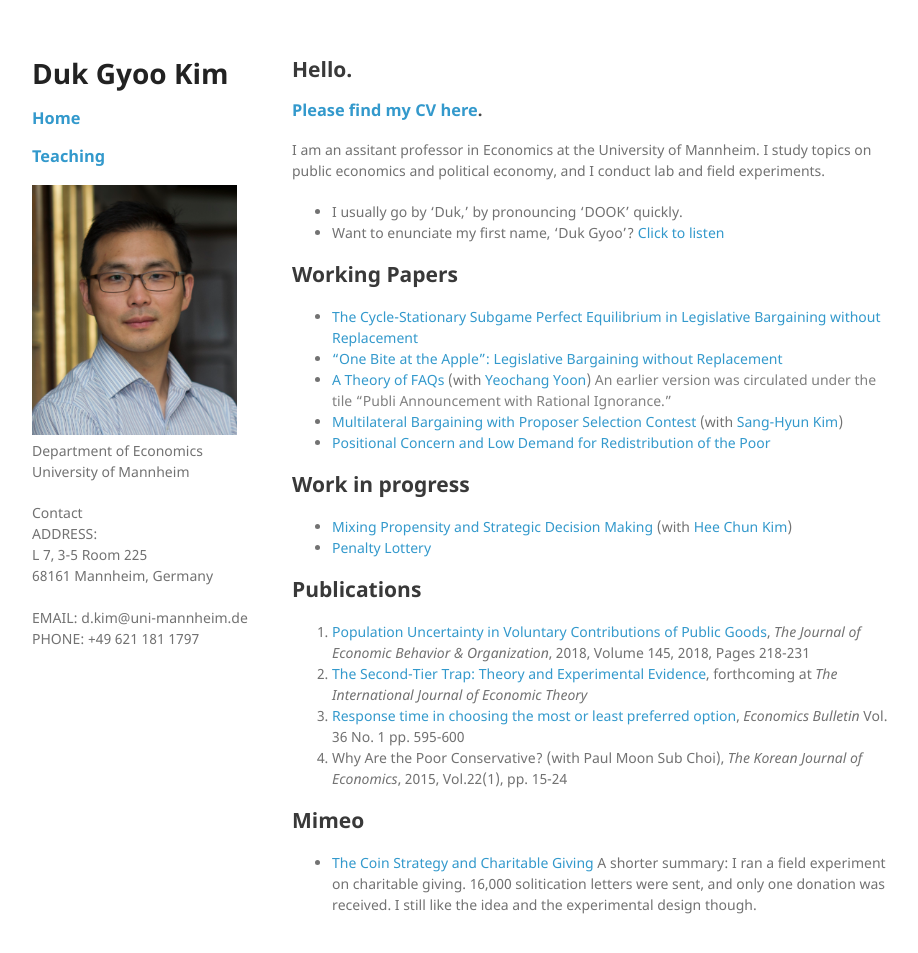
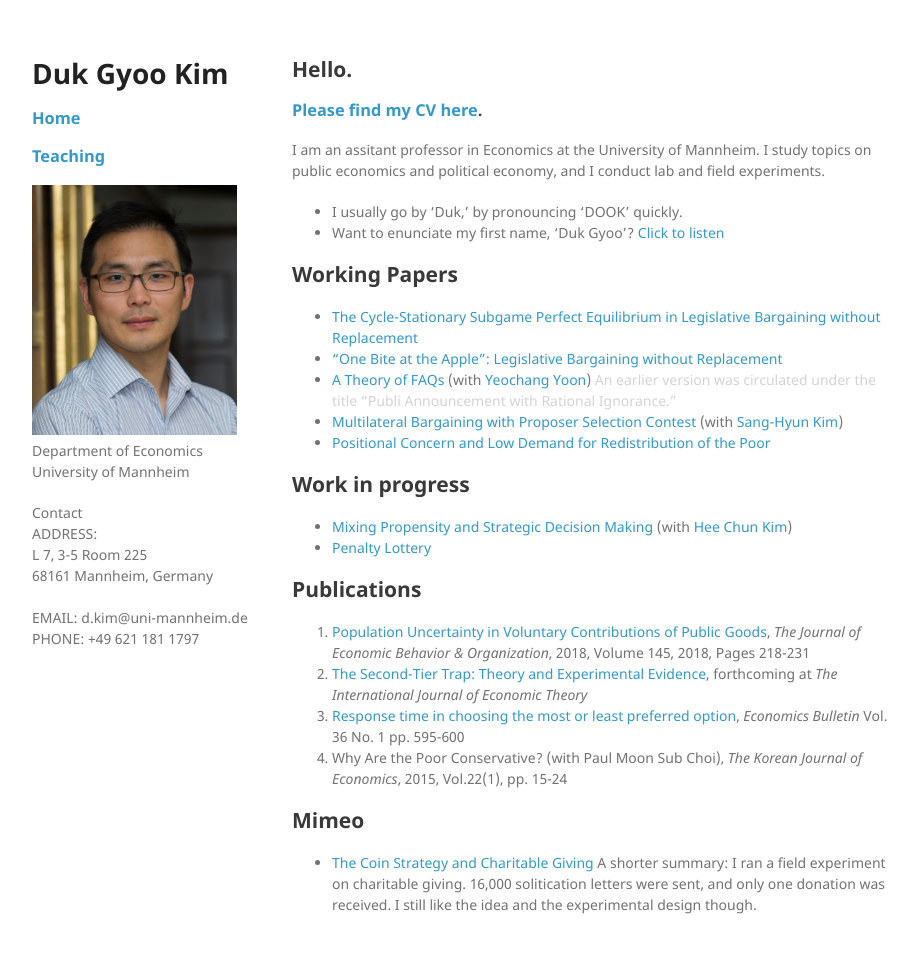
Before and after one commit to kimdukgyoo/kimdukgyoo.github.io, a Jekyll site: the page built from index.md, in a window 1280 px wide and 985 px high. Shown: the top 953 px of the window, without its empty margins (178-1096 px from the left). Built offline with Jekyll 4.4.1, drawn with Linux system fonts in a browser that asks for light colours; our own code applies the rules of GitHub Pages for plain Markdown files.

Commit message:
Update index.md

```diff
--- a/index.md
+++ b/index.md
@@ -12,7 +12,7 @@
 ## Working Papers
 * <a href="https://kimdukgyoo.github.io/pdfjs/web/viewer.html?file=CycleStationaryEquilibriumInLegislativeBargaining.pdf" target="_blank"> The Cycle-Stationary Subgame Perfect Equilibrium in Legislative Bargaining without Replacement</a>
 * <a href="https://kimdukgyoo.github.io/pdfjs/web/viewer.html?file=OneBiteAtTheApple.pdf" target="_blank">"One Bite at the Apple": Legislative Bargaining without Replacement</a>
-* <a href="https://kimdukgyoo.github.io/pdfjs/web/theory-faqs_20180319.pdf" target="_blank"> A Theory of FAQs</a> (with [Yeochang Yoon](https://sites.google.com/site/yyeochang/ "Yeochang Yoon's webpage")) <span style="color:gray">An earlier version was circulated under the tile "Publi Announcement with Rational Ignorance."</span>
+* <a href="https://kimdukgyoo.github.io/pdfjs/web/theory-faqs_20180319.pdf" target="_blank"> A Theory of FAQs</a> (with [Yeochang Yoon](https://sites.google.com/site/yyeochang/ "Yeochang Yoon's webpage")) <span style="color:LightGray">An earlier version was circulated under the title "Publi Announcement with Rational Ignorance."</span>
 * <a href="https://kimdukgyoo.github.io/pdfjs/web/viewer.html?file=MultilateralBargainingWithProposerSelectionContest_20171230.pdf" target="_blank"> Multilateral Bargaining with Proposer Selection Contest</a> (with [Sang-Hyun Kim](https://sites.google.com/site/sanghyunkim46/home "Sang-Hyun Kim's webpage"))
 * <a href="https://kimdukgyoo.github.io/pdfjs/web/viewer.html?file=PositionalConcern_20180211.pdf" target="_blank"> Positional Concern and Low Demand for Redistribution of the Poor</a>
 
```
